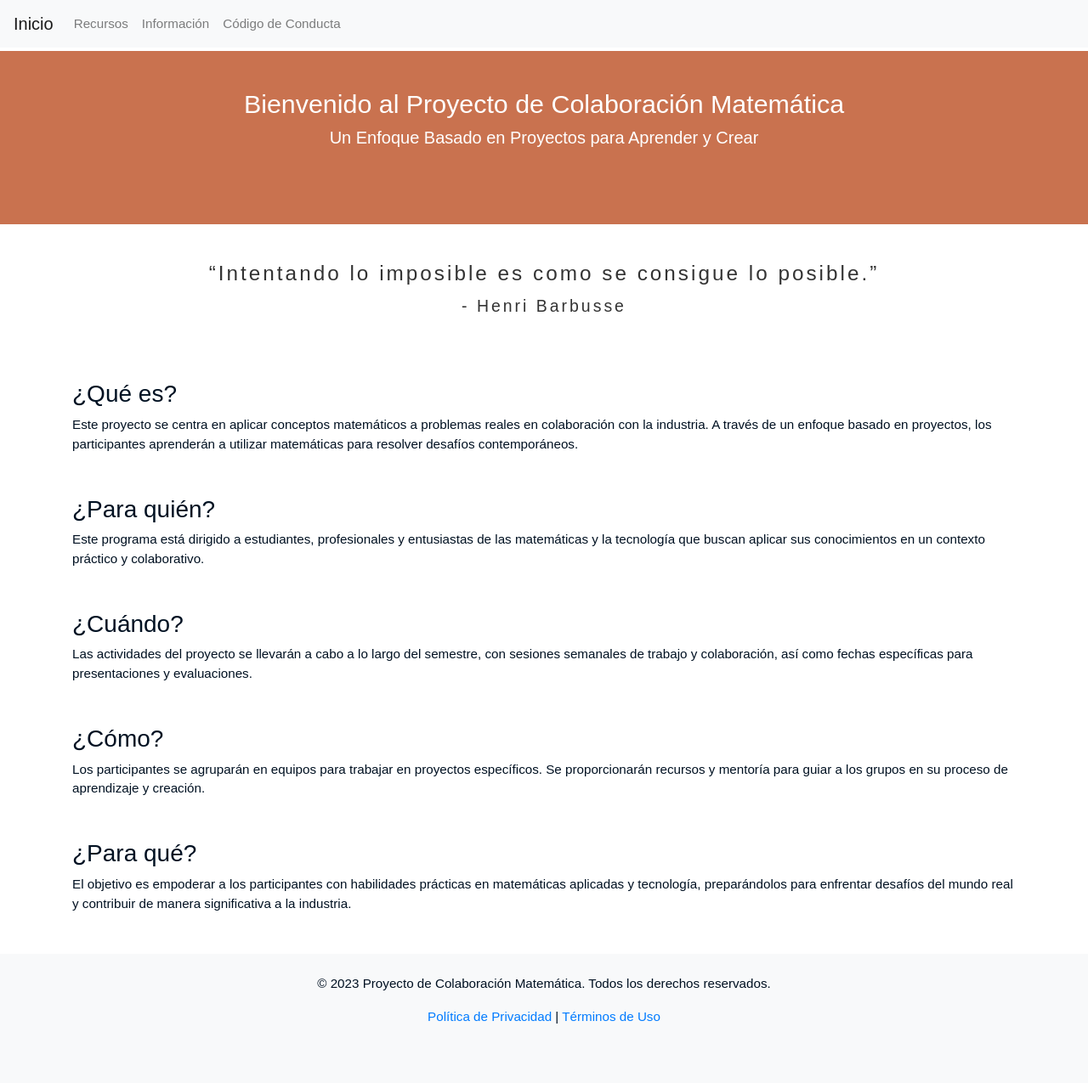
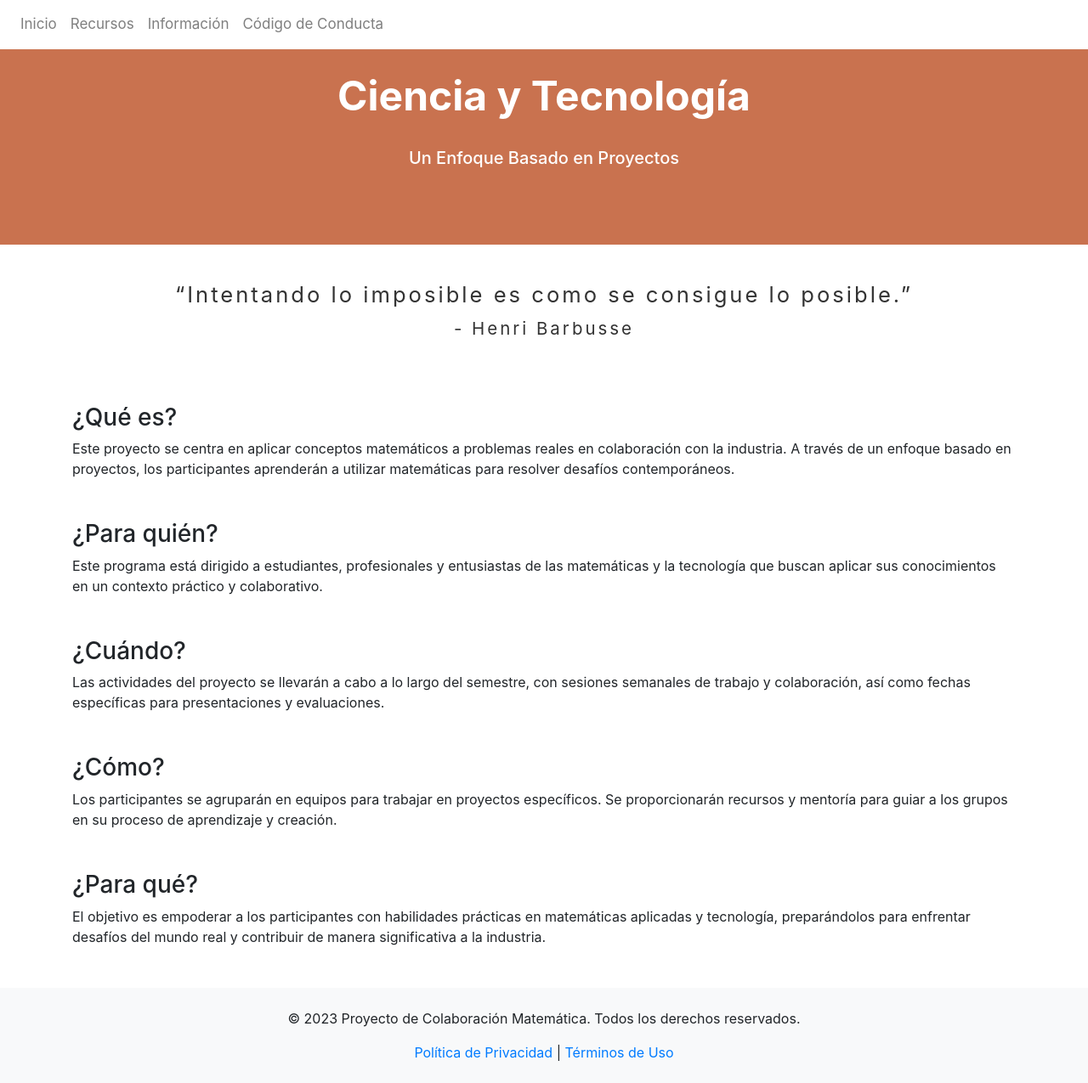
Before and after one commit to MathUPTC/MathApp, a Flask app: page / in a window 1280 px wide. Shown: the whole page at 85% size. Before the commit the page ends 1205 px from the top, so only its background shows below. Run offline with Flask 3, Linux system fonts and the light colour scheme; some libraries are stand-ins or nearby versions.

Commit message:
modificacion estilos

```diff
--- a/app/static/css/style.css
+++ b/app/static/css/style.css
@@ -1,62 +1,76 @@
-
-/* Estilos para el contenedor del título */
+:root {
+    --primary-bg: #c9724f; /* Fondo del contenedor del título */
+    --primary-text: white; /* Color de texto principal */
+    --secondary-text: #333; /* Color del texto de la cita */
+    --navbar-bg: rgb(255, 255, 255); /* Color de la barra de navegación */
+    --title-font-size: 2em; /* Tamaño de fuente del título */
+    --subtitle-font-size: 20px; /* Tamaño de fuente del subtítulo */
+    --quote-font-size: 1.6em; /* Tamaño de fuente de la cita */
+}
 .title-container {
-    background-color: #c9724f; /* Color de fondo */
+    background-color: var(--primary-bg);
     text-align: center;
-    padding-top: 20px; /* Incrementa el espacio superior */
-    padding-bottom: 80px; /* Incrementa el espacio inferior */
-    width: 100%; /* Asegura que ocupe todo el ancho */
-    margin-top: 60px; /* Deja margen superior para que no esté cubierto por la barra de navegación */
-    box-sizing: border-box; /* Asegura que el padding no altere el ancho total */
+    padding-top: 5px;
+    padding-bottom: 80px;
+    width: 100%;
+    margin-top: 55px;
+    box-sizing: border-box;
 }
 
-/* Estilo para el título */
 .title-container h1 {
-    color: white; /* Color del texto del título */
-    font-size: 30px;
+    color: var(--primary-text);
+    font-size: var(--title-font-size);
     display: block;
-    font-size: 2em;
-
+    font-size: 3em;
+    margin-block-start: 0.67em;
+    margin-block-end: 0.67em;
+    margin-inline-start: 0px;
+    margin-inline-end: 0px;
+    font-weight: bold;
+    unicode-bidi: isolate;
+}
+.title-container h2 {
+    color: var(--primary-text);
+    font-size: var(--subtitle-font-size);
+    margin: 10px 0;
 }
 
-/* Estilo para el subtítulo */
-.title-container h2 {
-    color: white; /* Color del texto del subtítulo */
-    font-size: 20px;
-    margin: 10px 0;
+.quote {
+    text-align: center;
+    font-size: var(--quote-font-size);
+    margin-top: 40px;
+    margin-bottom: 70px;
+    color: var(--secondary-text);
+    letter-spacing: 3px;
+}
+
+
+.navbar {
+    overflow: hidden;
+    background-color: var(--navbar-bg);
+    position: fixed;
+    top: 0;
+    width: 100%;
+}
+
+.navbar.navbar-expand-lg {
+    background-color: var(--navbar-bg) !important;
+}
+
+
+/* Estilos para la barra de navegación */
+.navbar {
+    background-color: var(--navbar-bg); /* Color de fondo personalizado */
 }
 
 
 
-/* Estilo para la cita */
-.quote {
-    text-align: center; /* Centrar la cita */
-    font-size: 1.6em; /* Aumentar el tamaño de la fuente de la cita */
-    margin-top: 40px;
-    margin-bottom: 70px;
-    color: #333; /* Color de la cita, ajustable según tu preferencia */
-    letter-spacing: 3px
+.navbar-nav .nav-link {
+    float: left; /* Hacer que los enlaces floten a la izquierda */
+    display: block; /* Mostrar como bloque */
+    color: #828282; /* Color de texto personalizado */
+    text-align: center; /* Centrar el texto */
+    text-decoration: none; /* Sin subrayado */
+    font-size: 17px; /* Tamaño de fuente */
+    transition: color 0.3s; /* Añadir transición suave para el color */
 }
-
-
-
-
-/* Estilo para body  */
-body {
-    font-family: 'Quicksand', sans-serif;
-    font-size: 95%;
-    color: #012;
-    background-color: #FFF;
-}
-
-
-
-/* Estilo para la barra de navegación */
-.navbar {
-    overflow: hidden;
-    background-color: white;
-    position: fixed;
-    top: 0;
-    width: 100%;
-    z-index: 1000;
-}
--- a/app/templates/base.html
+++ b/app/templates/base.html
@@ -11,14 +11,14 @@
 <body>
 
 <div class="title-container">
-    <h1 class="mt-4">Bienvenido al Proyecto de Colaboración Matemática</h1>
-    <h2>Un Enfoque Basado en Proyectos para Aprender y Crear</h2>
+    <h1 class="mt-4">Ciencia y Tecnología</h1>
+    <h2>Un Enfoque Basado en Proyectos</h2>
 </div>
 
 <nav class="navbar navbar-expand-lg navbar-light bg-light">
-        <a class="navbar-brand" href="{{ url_for('home') }}">Inicio</a>
     <div class="collapse navbar-collapse" id="navbarNav">
         <ul class="navbar-nav">
+            <li class="nav-item"><a class ="nav-link"href="{{ url_for('home') }}">Inicio</a></li>
             <li class="nav-item"><a class="nav-link" href="{{ url_for('recursos') }}">Recursos</a></li>
             <li class="nav-item"><a class="nav-link" href="{{ url_for('sobre') }}">Información</a></li>
             <li class="nav-item"><a class="nav-link" href="{{ url_for('codigo_de_conducta') }}">Código de Conducta</a></li>
--- a/app/templates/recursos.html
+++ b/app/templates/recursos.html
@@ -1 +1,3 @@
 {%extends 'base.html' %}
+
+{% block title %}Recursos{% endblock %}
```
Lines whose indentation alone changed are shown as unchanged.
